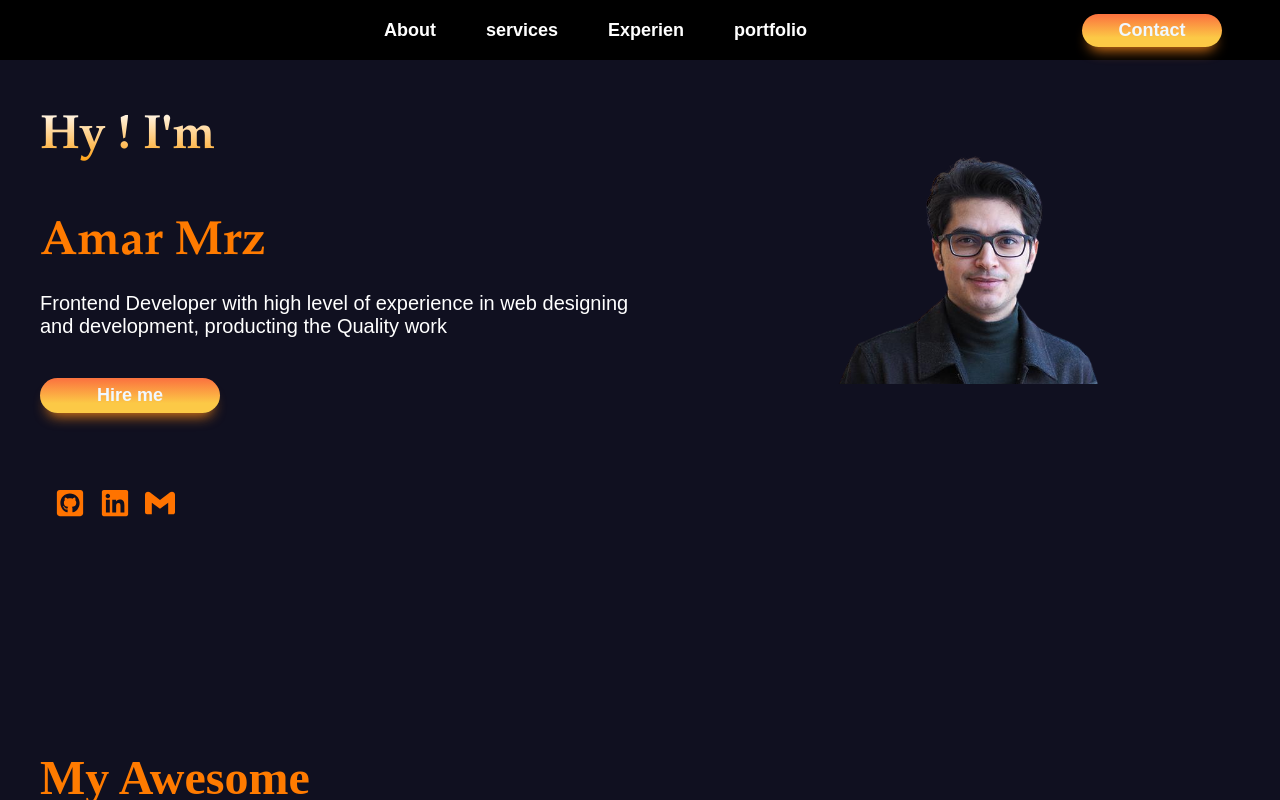
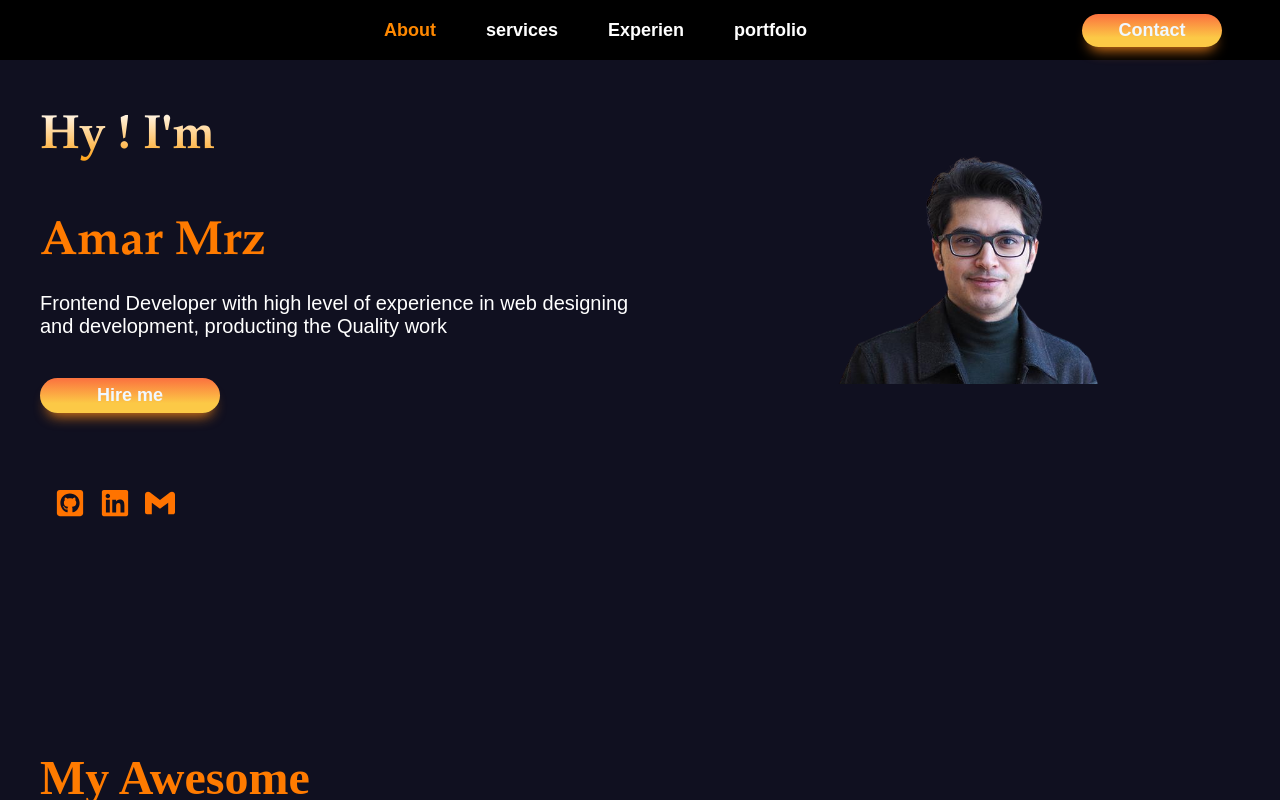
Before and after one commit to Alibentiba/Discord-Clone, a React (Create React App) app: page / in a window 1280 px wide. In both pictures the pointer is over the link "About". Shown: the top 800 px of the page. Built offline with nearby package versions, Linux system fonts and the light colour scheme.

Commit message:
hover links

```diff
--- a/src/Navbar/Navbar.css
+++ b/src/Navbar/Navbar.css
@@ -24,7 +24,7 @@ font-weight: 600;
 cursor: pointer;
 text-decoration: none;
 }
-.Navbar-center p:hover{
+.Navbar-center a:hover{
     color: rgb(255, 136, 0);
 }
 .button-contact{
```
